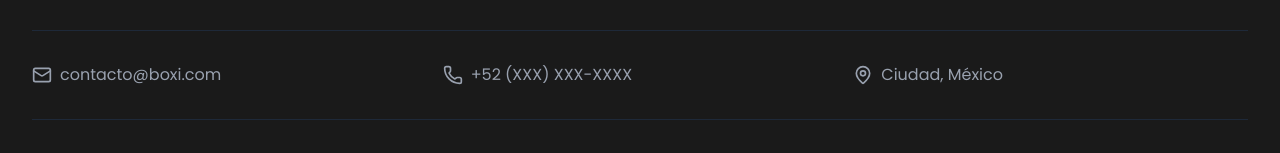
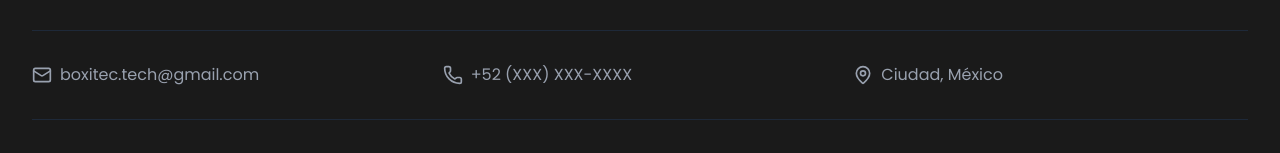
Before and after one commit to gespi6961-creator/Boxi-, a Next.js app: page / in a window 1280 px wide. Shown: the part 2223-2376 px from the top of the page. Built offline with nearby package versions, Linux system fonts and the light colour scheme; no server answers.

Commit message:
Actualizado email de contacto a boxitec.tech@gmail.com

```diff
--- a/src/components/layout/Footer.tsx
+++ b/src/components/layout/Footer.tsx
@@ -88,7 +88,7 @@ export default function Footer() {
           <div className="grid grid-cols-1 md:grid-cols-3 gap-4 text-center md:text-left">
             <div className="flex items-center justify-center md:justify-start space-x-2 text-gray-400">
               <Mail className="w-5 h-5" />
-              <span>contacto@boxi.com</span>
+              <span>boxitec.tech@gmail.com</span>
             </div>
             <div className="flex items-center justify-center md:justify-start space-x-2 text-gray-400">
               <Phone className="w-5 h-5" />
```
